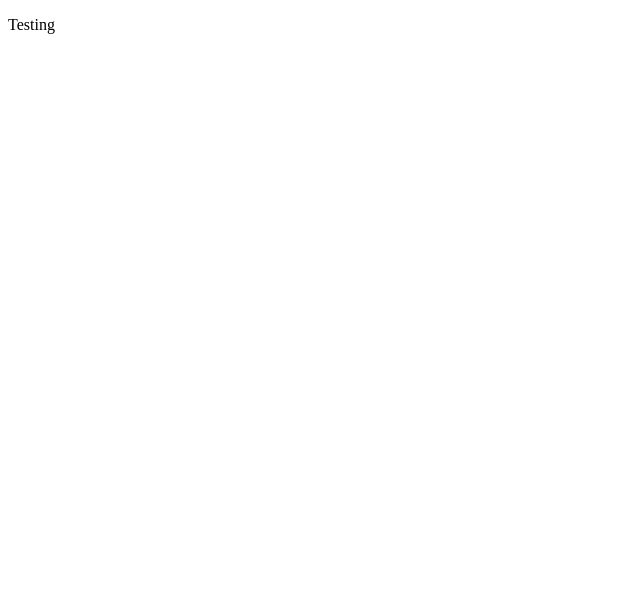
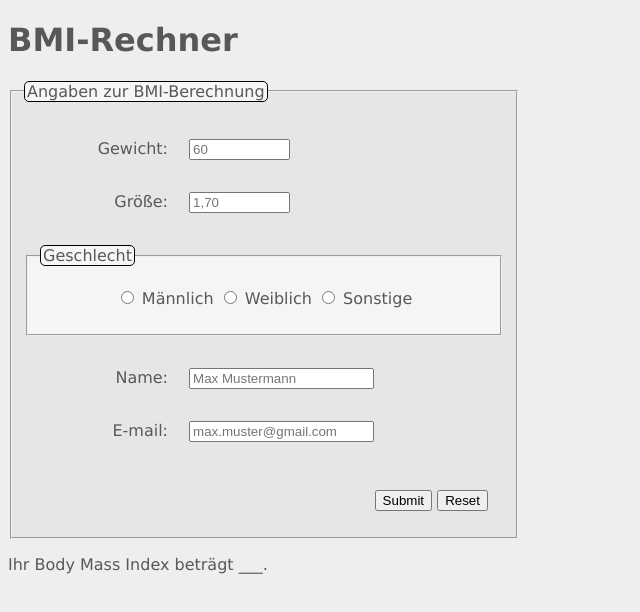
Before and after one commit to BasicBoi1337/WebApps, a plain HTML site: page index.html in a window 1280 px wide. Shown: the whole page, without its empty margins (0-640 px from the left). Drawn offline with Linux system fonts and the light colour scheme.

Commit message:
Übung 3 endlich fertig

```diff
--- /dev/null
+++ b/CSS/style.css
@@ -0,0 +1,48 @@
+body{
+    background-color: #eeeeee;
+    color: #585858;
+    font-family: Verdana, sans-serif;
+}
+
+form {
+    width: 32em;
+}
+
+legend{
+    border: 1px solid black;
+    border-radius: 5px;
+    background-color: #f6f6f6;
+}
+
+fieldset{
+    background-color: #e6e6e6;
+}
+
+div{
+    padding: 1em;
+}
+
+label.align {
+    text-align: right;
+    display: inline-block;
+    width: 7em;
+    padding-right: 1em;
+}
+
+.lightGray{
+    background-color: whitesmoke;
+}
+
+.txtFieldWidth{
+    width: 7em;
+}
+
+.alignRadios{
+    text-align: center;
+    padding: 1em;
+}
+
+.alignSubmits{
+    text-align: right;
+    padding-bottom: 1em;
+}
--- a/index.html
+++ b/index.html
@@ -5,11 +5,63 @@
     <meta charset="UTF-8">
     <meta http-equiv="X-UA-Compatible" content="IE=edge">
     <meta name="viewport" content="width=device-width, initial-scale=1.0">
+    <link rel="stylesheet" href="CSS/style.css">
     <title>Document</title>
 </head>
 
 <body>
-    <p>Testing</p>
+    <h1>BMI-Rechner</h1>
+    <form action="https://vulcan.informatik.hs-fulda.de/bmi_berechnen.php" method="get">
+        <fieldset>
+            <legend class="border">Angaben zur BMI-Berechnung</legend>
+
+            <div>
+                <div>
+                    <label for="gewicht" class="align">Gewicht:</label>
+                    <input type="number" id="gewicht" name="gewicht" step="0.5" class="txtFieldWidth" placeholder="60"
+                        required>
+                </div>
+
+                <div>
+                    <label for="groesse" class="align">Größe:</label>
+                    <input type="number" name="groesse" id="groesse" step="0.01" class="txtFieldWidth"
+                        placeholder="1,70" required>
+                </div>
+            </div>
+
+            <fieldset class="lightGray">
+                <legend class="border">Geschlecht</legend>
+
+                <div class="alignRadios">
+                    <input type="radio" name="geschlecht" id="male">
+                    <label for="male">Männlich</label>
+                    <input type="radio" name="geschlecht" id="female">
+                    <label for="female">Weiblich</label>
+                    <input type="radio" name="geschlecht" id="diverse">
+                    <label for="diverse">Sonstige</label>
+                </div>
+            </fieldset>
+
+            <div>
+                <div>
+                    <label for="name" class="align">Name:</label>
+                    <input type="text" id="name" name="name" placeholder="Max Mustermann" required>
+                </div>
+                <div>
+                    <label for="email" class="align">E-mail:</label>
+                    <input type="text" name="email" id="email" placeholder="max.muster@gmail.com" required>
+                </div>
+            </div>
+
+            <div class="alignSubmits">
+                <input type="submit" id="submit">
+                <input type="reset" id="reset">
+            </div>
+
+        </fieldset>
+    </form>
+
+    <p>Ihr Body Mass Index beträgt ___.</p>
 </body>
 
 </html>
```
